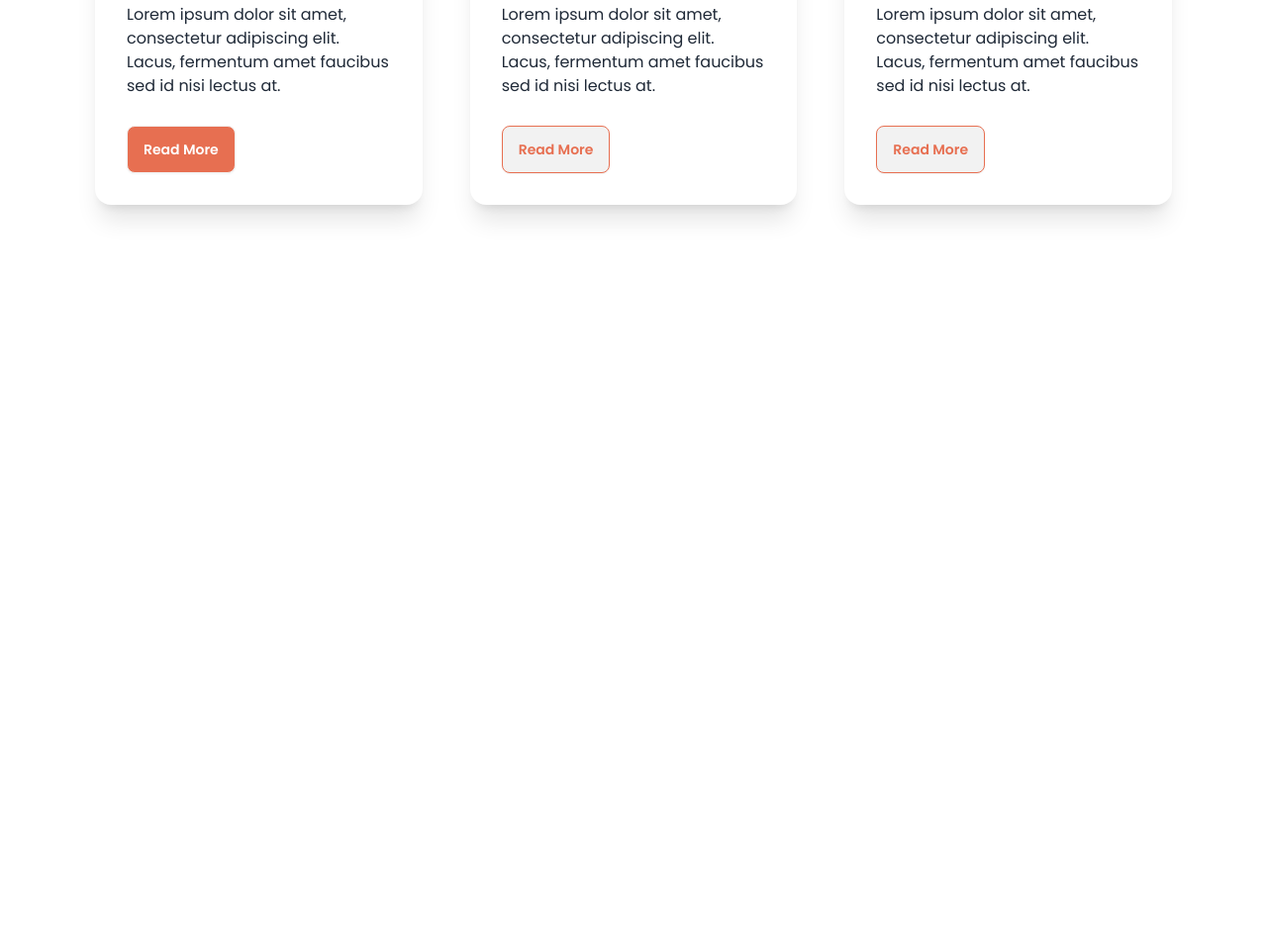
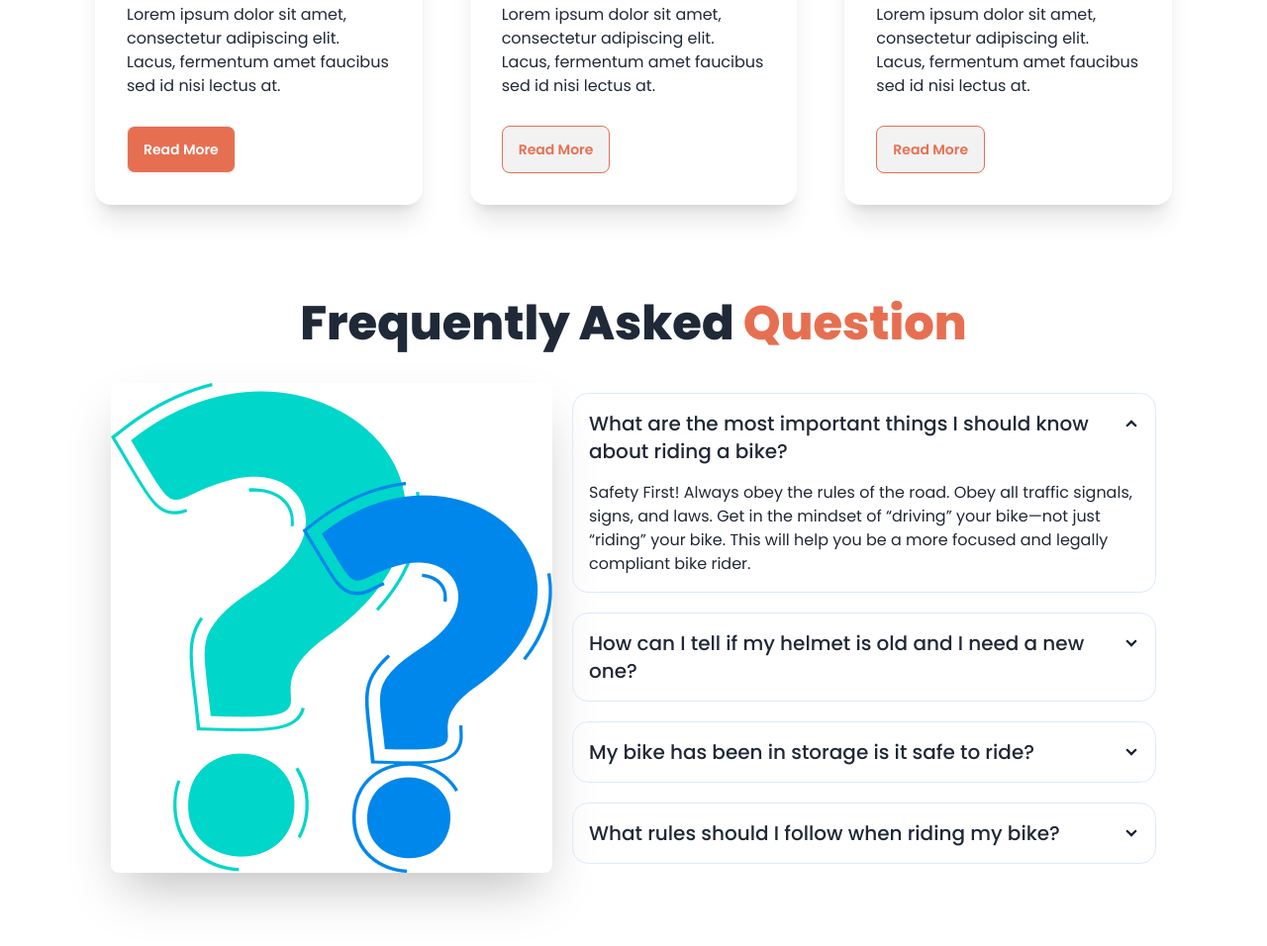
Before and after one commit to shahid-ahmed1/biker-zone-daisyui, a plain HTML site: page index.html in a window 1280 px wide. Shown: the part 1146-2102 px from the top of the page at 99% size. Before the commit the page ends 1449 px from the top, so only its background shows below. Drawn offline with nearby package versions, Linux system fonts and the light colour scheme.

Commit message:
added a aske question section

```diff
--- a/index.html
+++ b/index.html
@@ -231,6 +231,50 @@
           </div>
         </div>
          </section>
+         <!-- aske quactionn section -->
+          <section class="mx-4 lg:mx-24 my-24 ">
+            <h3 class="font-extrabold  text-3xl lg:text-5xl text-center mb-5">Frequently Asked <span class="text-bike-primary">Question</span></h3>
+            <div>
+              <div class="hero ">
+                <div class="hero-content gap-5 flex-col lg:flex-row">
+                  <img
+                    src="./images/faq.png"
+                    class="w-full rounded-lg shadow-2xl" />
+            <div class="space-y-5">
+              <div class="collapse collapse-arrow  border border-blue-100 ">
+                <input type="radio" name="my-accordion-2" checked="checked" />
+                <div class="collapse-title text-xl font-medium">What are the most important things I should know about riding a bike?</div>
+                <div class="collapse-content">
+                  <p>Safety First! Always obey the rules of the road. Obey all traffic signals, signs, and laws. Get in the mindset of “driving” your bike—not just “riding” your bike. This will help you be a more focused and legally compliant bike rider. </p>
+                </div>
+              </div>
+              <div class="collapse collapse-arrow  border border-blue-100 ">
+                <input type="radio" name="my-accordion-2" />
+                <div class="collapse-title text-xl font-medium">How can I tell if my helmet is old and I need a  new one?</div>
+                <div class="collapse-content">
+                  <p>hello</p>
+                </div>
+              </div>
+              <div class="collapse collapse-arrow  border border-blue-100">
+                <input type="radio" name="my-accordion-2" />
+                <div class="collapse-title text-xl font-medium">My bike has been in storage is it safe to ride?</div>
+                <div class="collapse-content">
+                  <p>hello</p>
+                </div>
+              </div>
+              <div class="collapse collapse-arrow border border-blue-100 ">
+                <input type="radio" name="my-accordion-2" />
+                <div class="collapse-title text-xl font-medium">What rules should I follow when riding my bike?</div>
+                <div class="collapse-content">
+                  <p>hello</p>
+                </div>
+              </div>
+            </div>
+                </div>
+              </div>
+            </div>
+
+          </section>
 
       </main>
       <!-- footer section -->
```
